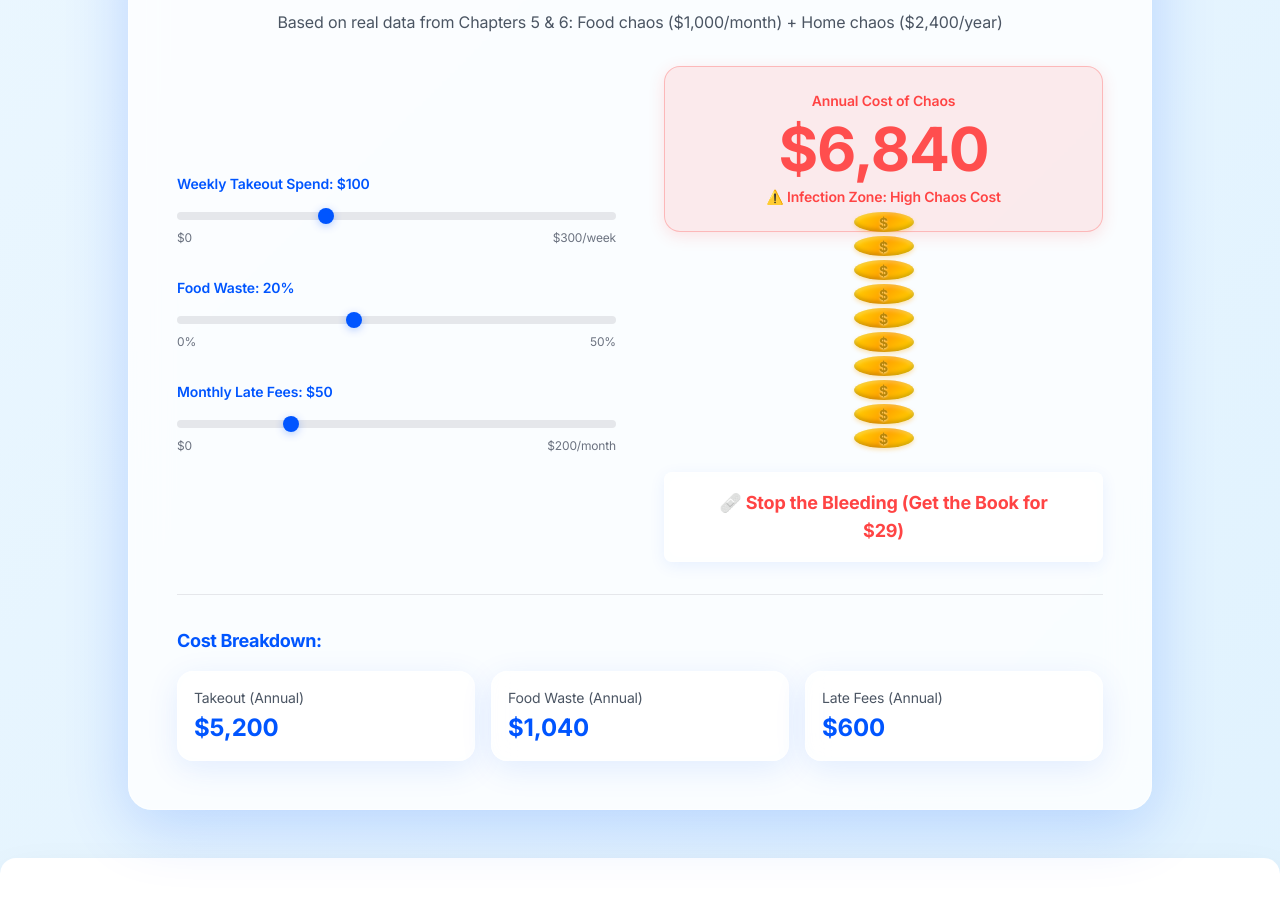
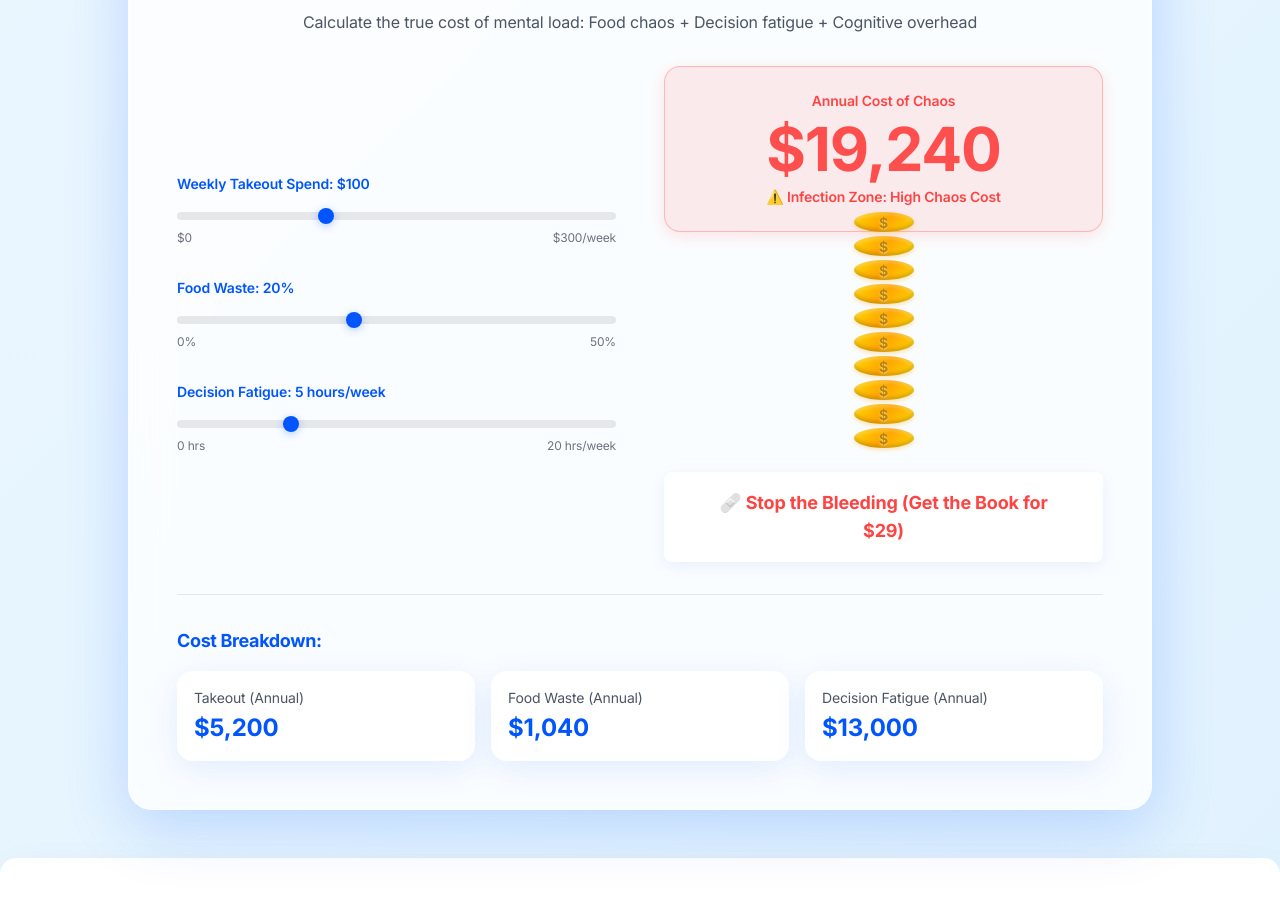
Before and after one commit to agenticaihome/ebook-frontend, a React (Create React App) app: page / in a window 1280 px wide. Shown: the part 1421-2330 px from the top of the page. Built offline with nearby package versions, Linux system fonts and the light colour scheme.

Commit message:
Feature: Replace late fees with decision fatigue hours in Chaos Calculator for better DDS alignment

```diff
--- a/src/components/ChaosCalculator.jsx
+++ b/src/components/ChaosCalculator.jsx
@@ -4,13 +4,13 @@ import { motion } from 'framer-motion';
 const ChaosCalculator = () => {
     const [weeklyTakeout, setWeeklyTakeout] = useState(100);
     const [foodWaste, setFoodWaste] = useState(20);
-    const [lateFees, setLateFees] = useState(50);
+    const [decisionFatigueHours, setDecisionFatigueHours] = useState(5);
 
     // Calculate annual cost
     const annualCost = Math.round(
         (weeklyTakeout * 52) + // Weekly takeout annualized
         ((weeklyTakeout * 52) * (foodWaste / 100)) + // Food waste
-        (lateFees * 12) // Monthly late fees annualized
+        (decisionFatigueHours * 52 * 50) // Decision fatigue: hours/week × 52 weeks × $50/hour
     );
 
     // Determine if we're in "infection zone"
@@ -27,7 +27,7 @@ const ChaosCalculator = () => {
                     💸 Calculate Your Annual Cost of Chaos
                 </h2>
                 <p className="text-gray-600 medical-body">
-                    Based on real data from Chapters 5 & 6: Food chaos ($1,000/month) + Home chaos ($2,400/year)
+                    Calculate the true cost of mental load: Food chaos + Decision fatigue + Cognitive overhead
                 </p>
             </div>
 
@@ -74,23 +74,23 @@ const ChaosCalculator = () => {
                         </div>
                     </div>
 
-                    {/* Slider 3: Late Fees */}
+                    {/* Slider 3: Decision Fatigue Hours */}
                     <div>
                         <label className="block text-sm font-semibold mb-2 medical-body" style={{ color: '#0055FF' }}>
-                            Monthly Late Fees: ${lateFees}
+                            Decision Fatigue: {decisionFatigueHours} hours/week
                         </label>
                         <input
                             type="range"
                             min="0"
-                            max="200"
-                            step="10"
-                            value={lateFees}
-                            onChange={(e) => setLateFees(Number(e.target.value))}
+                            max="20"
+                            step="1"
+                            value={decisionFatigueHours}
+                            onChange={(e) => setDecisionFatigueHours(Number(e.target.value))}
                             className="w-full h-2 bg-gray-200 rounded-lg appearance-none cursor-pointer slider-clinical"
                         />
                         <div className="flex justify-between text-xs text-gray-500 mt-1">
-                            <span>$0</span>
-                            <span>$200/month</span>
+                            <span>0 hrs</span>
+                            <span>20 hrs/week</span>
                         </div>
                     </div>
                 </div>
@@ -192,9 +192,9 @@ const ChaosCalculator = () => {
                         </p>
                     </div>
                     <div className="glass-card p-4">
-                        <p className="text-gray-600 mb-1">Late Fees (Annual)</p>
+                        <p className="text-gray-600 mb-1">Decision Fatigue (Annual)</p>
                         <p className="text-2xl font-bold" style={{ color: '#0055FF' }}>
-                            ${(lateFees * 12).toLocaleString()}
+                            ${(decisionFatigueHours * 52 * 50).toLocaleString()}
                         </p>
                     </div>
                 </div>
```
